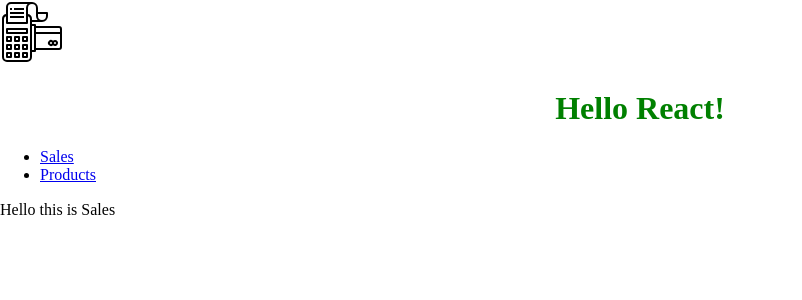
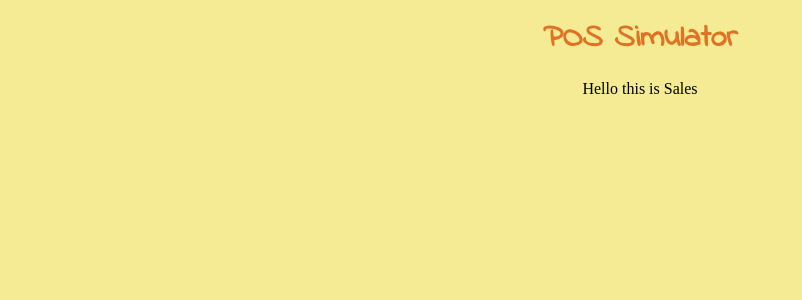
Before and after one commit to yigitsadic/pos-sim-frontend, a React app: page / in a window 1280 px wide. Shown: the top 300 px of the page, without its empty margins (0-802 px from the left). Built offline with nearby package versions, Linux system fonts and the light colour scheme.

Commit message:
Added core styles.

```diff
--- a/src/App.js
+++ b/src/App.js
@@ -11,8 +11,6 @@ import {
 import { Sales } from "./components/Sales";
 import { Products } from "./components/Products";
 
-import PosTerminalIcon from './images/pos-terminal.svg';
-
 const client = new ApolloClient({
   uri: 'http://localhost:3000/graphql',
 });
@@ -20,27 +18,20 @@ const client = new ApolloClient({
 const Header = styled.h1`
   text-align: center;
   font-size: 2rem;
-  color: green;
+  font-family: 'Indie Flower', cursive;
+  color: #e07224;
+`;
+
+const MainContent = styled.main`
+  text-align: center;
 `;
 
 export const App = () => {
   return (
     <ApolloProvider client={client}>
-      <img src={PosTerminalIcon} width={64} />
-
+      <Header>POS Simulator</Header>
       <Router>
-        <Header>Hello React!</Header>
-
-        <ul>
-          <li>
-            <Link to="/sales">Sales</Link>
-          </li>
-
-          <li>
-            <Link to="/products">Products</Link>
-          </li>
-        </ul>
-
+        <MainContent>
           <Switch>
             <Route path="/sales">
               <Sales />
@@ -54,6 +45,7 @@ export const App = () => {
               <Sales />
             </Route>
           </Switch>
+        </MainContent>
       </Router>
     </ApolloProvider>
   );
--- a/src/index.html
+++ b/src/index.html
@@ -4,6 +4,9 @@
 <head>
   <meta charset="UTF-8">
   <meta name="viewport" content="width=device-width, initial-scale=1.0">
+  <link href="https://fonts.googleapis.com/css2?family=Indie+Flower&display=swap" rel="stylesheet">
+  <link href="https://fonts.googleapis.com/css2?family=Press+Start+2P&display=swap" rel="stylesheet">
+
   <title>POS Simulator</title>
 </head>
 
--- a/src/index.js
+++ b/src/index.js
@@ -3,5 +3,29 @@ import ReactDOM from "react-dom";
 import { App } from "./App";
 
 import 'normalize.css';
+import { createGlobalStyle, ThemeProvider } from "styled-components";
 
-ReactDOM.render(<App />, document.getElementById('app'));
+const GlobalStyle = createGlobalStyle`
+  * {
+    box-sizing: border-box;
+  }
+
+  body {
+    margin: 0;
+    padding: 0;
+    background-color: ${props => props.theme.bg_primary};
+    font-size: 16px;
+  }
+`;
+
+const theme = {
+  text_primary: '#b6b6b6',
+  text_secondary: '#ececec',
+  bg_primary: '#f5eb95',
+  bg_secondary: '#141418'
+};
+
+ReactDOM.render(<ThemeProvider theme={theme}>
+  <GlobalStyle />
+  <App />
+</ThemeProvider>, document.getElementById('app'));
```
Lines whose indentation alone changed are shown as unchanged.
